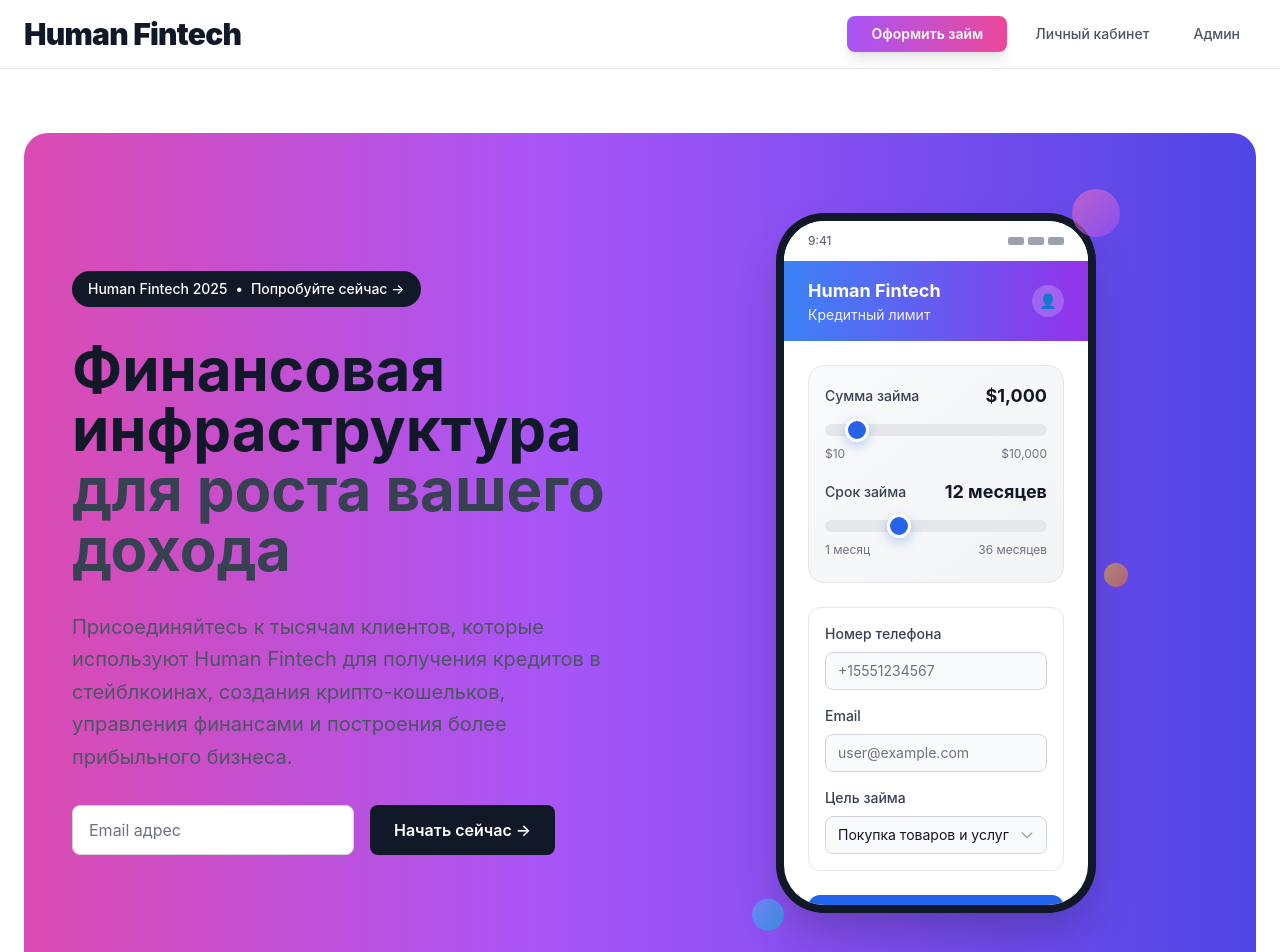
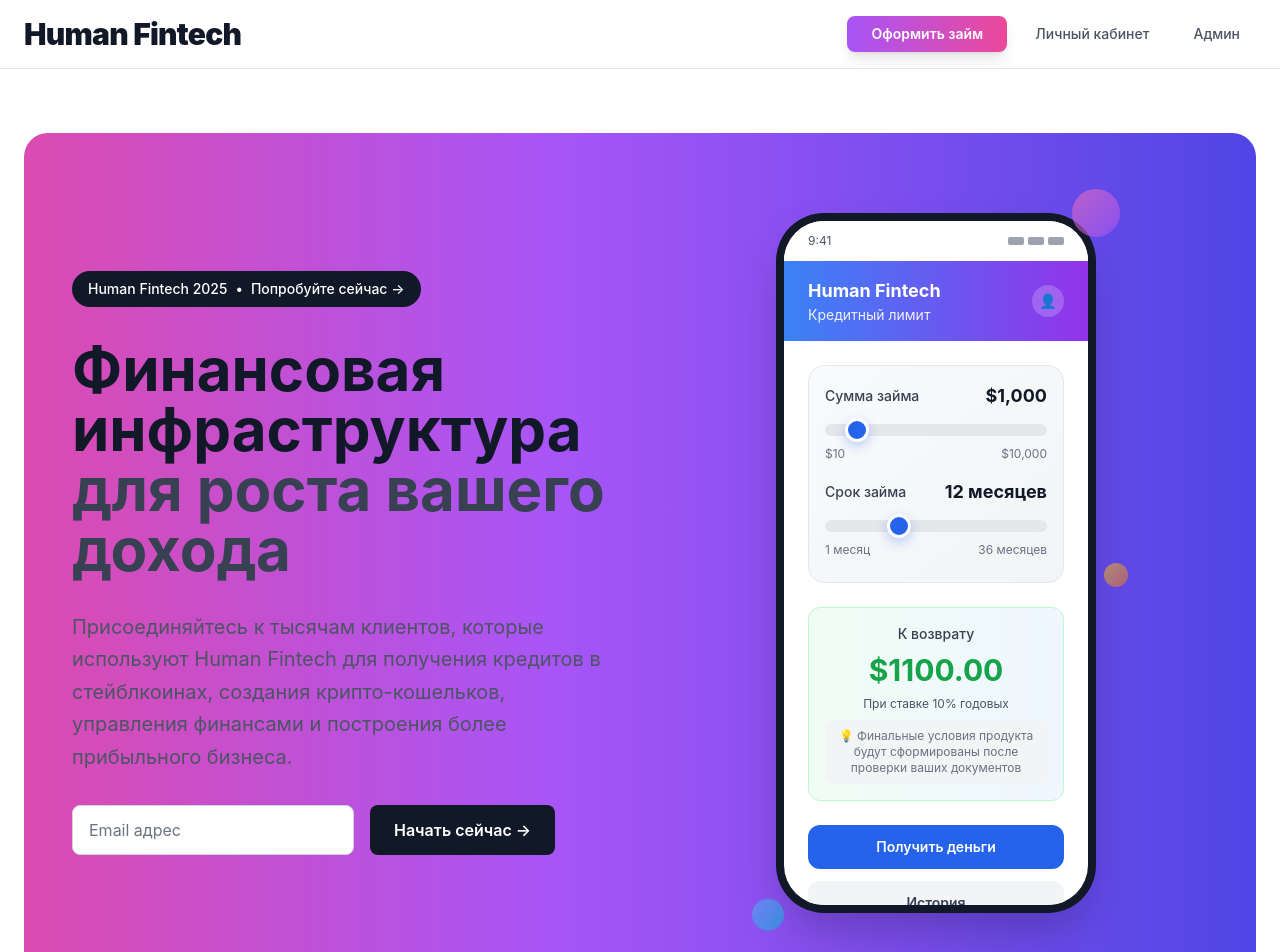
Before and after one commit to ioanngrigorev/microfinance-frontend, a React (Vite) app: page / in a window 1280 px wide. Shown: the top 952 px of the page. Built offline with nearby package versions, Linux system fonts and the light colour scheme.

Commit message:
Replace input fields with 'К возврату' block showing 10% annual rate calculation

```diff
--- a/src/pages/HomePage.jsx
+++ b/src/pages/HomePage.jsx
@@ -153,64 +153,18 @@ function HomePage() {
                             </div>
                           </div>
 
-                          {/* Input fields */}
-                          <div className="bg-white border border-gray-200 rounded-xl p-4 space-y-4">
-                            <div>
-                              <label className="block text-sm font-medium text-gray-700 mb-2">
-                                Номер телефона
-                              </label>
-                              <input
-                                type="tel"
-                                value={phoneNumber}
-                                onChange={(e) => setPhoneNumber(e.target.value)}
-                                maxLength={12}
-                                className="w-full px-3 py-2 bg-gray-50 border border-gray-300 rounded-lg focus:ring-2 focus:ring-blue-500 focus:border-transparent text-gray-900 placeholder-gray-500 text-sm"
-                                placeholder="+15551234567"
-                              />
-                            </div>
-
-                            <div>
-                              <label className="block text-sm font-medium text-gray-700 mb-2">
-                                Email
-                              </label>
-                              <input
-                                type="email"
-                                value={email}
-                                onChange={(e) => setEmail(e.target.value)}
-                                maxLength={50}
-                                className="w-full px-3 py-2 bg-gray-50 border border-gray-300 rounded-lg focus:ring-2 focus:ring-blue-500 focus:border-transparent text-gray-900 placeholder-gray-500 text-sm"
-                                placeholder="user@example.com"
-                              />
-                            </div>
-
-                            <div>
-                              <label className="block text-sm font-medium text-gray-700 mb-2">
-                                Цель займа
-                              </label>
-                              <div className="relative">
-                                <select
-                                  value={loanPurpose}
-                                  onChange={(e) => setLoanPurpose(e.target.value)}
-                                  className="w-full px-3 py-2 bg-gray-50 border border-gray-300 rounded-lg focus:ring-2 focus:ring-blue-500 focus:border-transparent text-gray-900 appearance-none cursor-pointer pr-8 text-sm"
-                                >
-                                  <option value="Покупка товаров и услуг">Покупка товаров и услуг</option>
-                                  <option value="Медицинские расходы">Медицинские расходы</option>
-                                  <option value="Образование">Образование</option>
-                                  <option value="Ремонт дома/квартиры">Ремонт дома/квартиры</option>
-                                  <option value="Покупка автомобиля">Покупка автомобиля</option>
-                                  <option value="Свадьба">Свадьба</option>
-                                  <option value="Отпуск/путешествие">Отпуск/путешествие</option>
-                                  <option value="Бизнес-нужды">Бизнес-нужды</option>
-                                  <option value="Погашение других долгов">Погашение других долгов</option>
-                                  <option value="Непредвиденные расходы">Непредвиденные расходы</option>
-                                  <option value="Покупка техники">Покупка техники</option>
-                                  <option value="Другое">Другое</option>
-                                </select>
-                                <div className="absolute inset-y-0 right-0 flex items-center pr-3 pointer-events-none">
-                                  <svg className="w-4 h-4 text-gray-400" fill="none" stroke="currentColor" viewBox="0 0 24 24">
-                                    <path strokeLinecap="round" strokeLinejoin="round" strokeWidth={2} d="M19 9l-7 7-7-7" />
-                                  </svg>
-                                </div>
+                          {/* К возврату */}
+                          <div className="bg-gradient-to-r from-green-50 to-blue-50 border border-green-200 rounded-xl p-4">
+                            <div className="text-center">
+                              <div className="text-sm font-medium text-gray-700 mb-2">К возврату</div>
+                              <div className="text-3xl font-bold text-green-600 mb-2">
+                                ${(amount * 1.10).toFixed(2)}
+                              </div>
+                              <div className="text-xs text-gray-600 mb-2">
+                                При ставке 10% годовых
+                              </div>
+                              <div className="text-xs text-gray-500 bg-gray-100 rounded-lg p-2">
+                                💡 Финальные условия продукта будут сформированы после проверки ваших документов
                               </div>
                             </div>
                           </div>
@@ -219,13 +173,10 @@ function HomePage() {
                           <div className="space-y-3">
             <Link
               to="/application"
-                              state={{
-                                amount,
-                                term,
-                                phoneNumber,
-                                email,
-                                loanPurpose
-                              }}
+              state={{
+                amount,
+                term
+              }}
                               className="w-full bg-blue-600 hover:bg-blue-700 text-white py-3 px-4 rounded-xl text-sm font-semibold transition-colors block text-center"
                             >
                               Получить деньги
```
